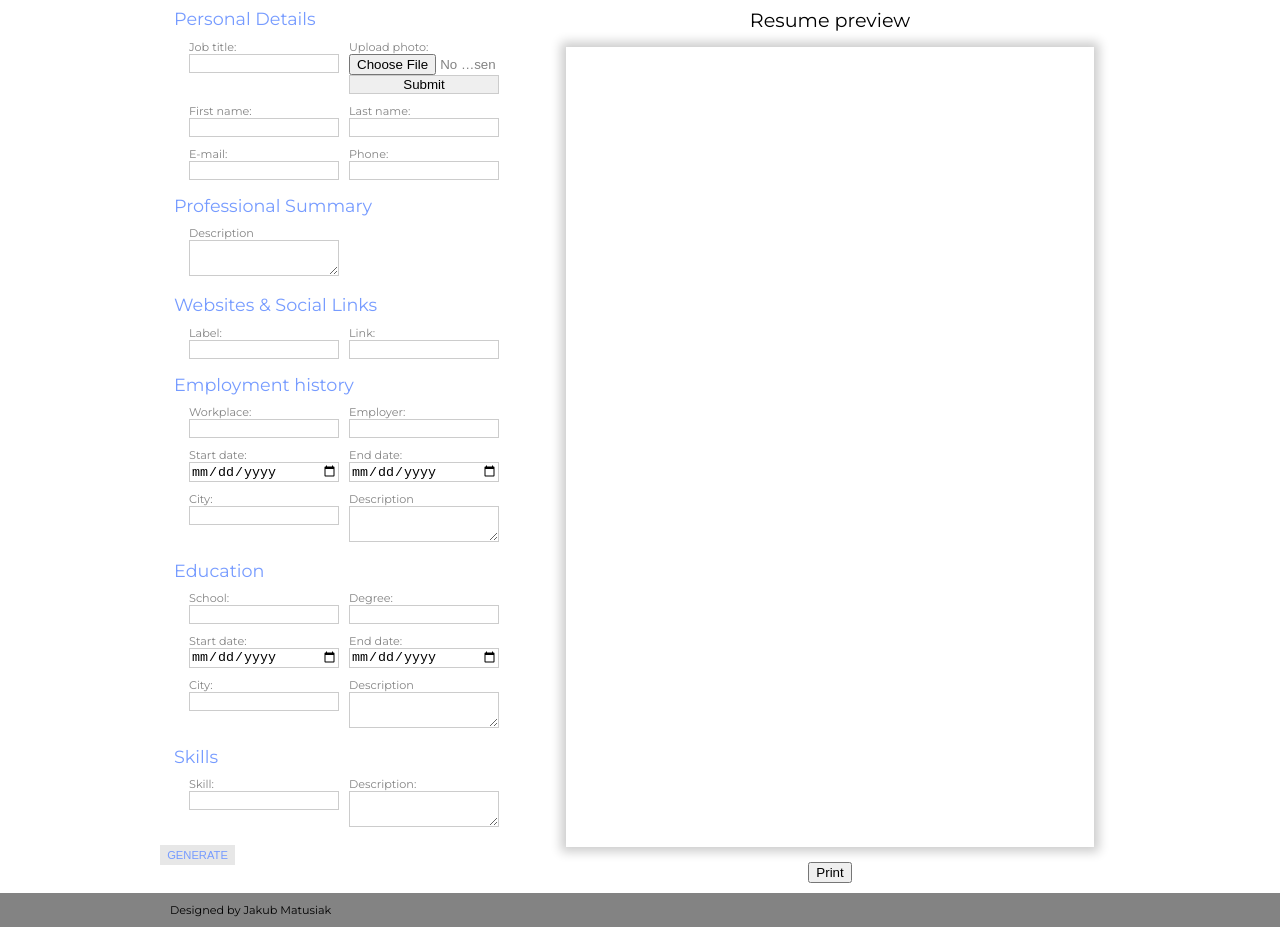
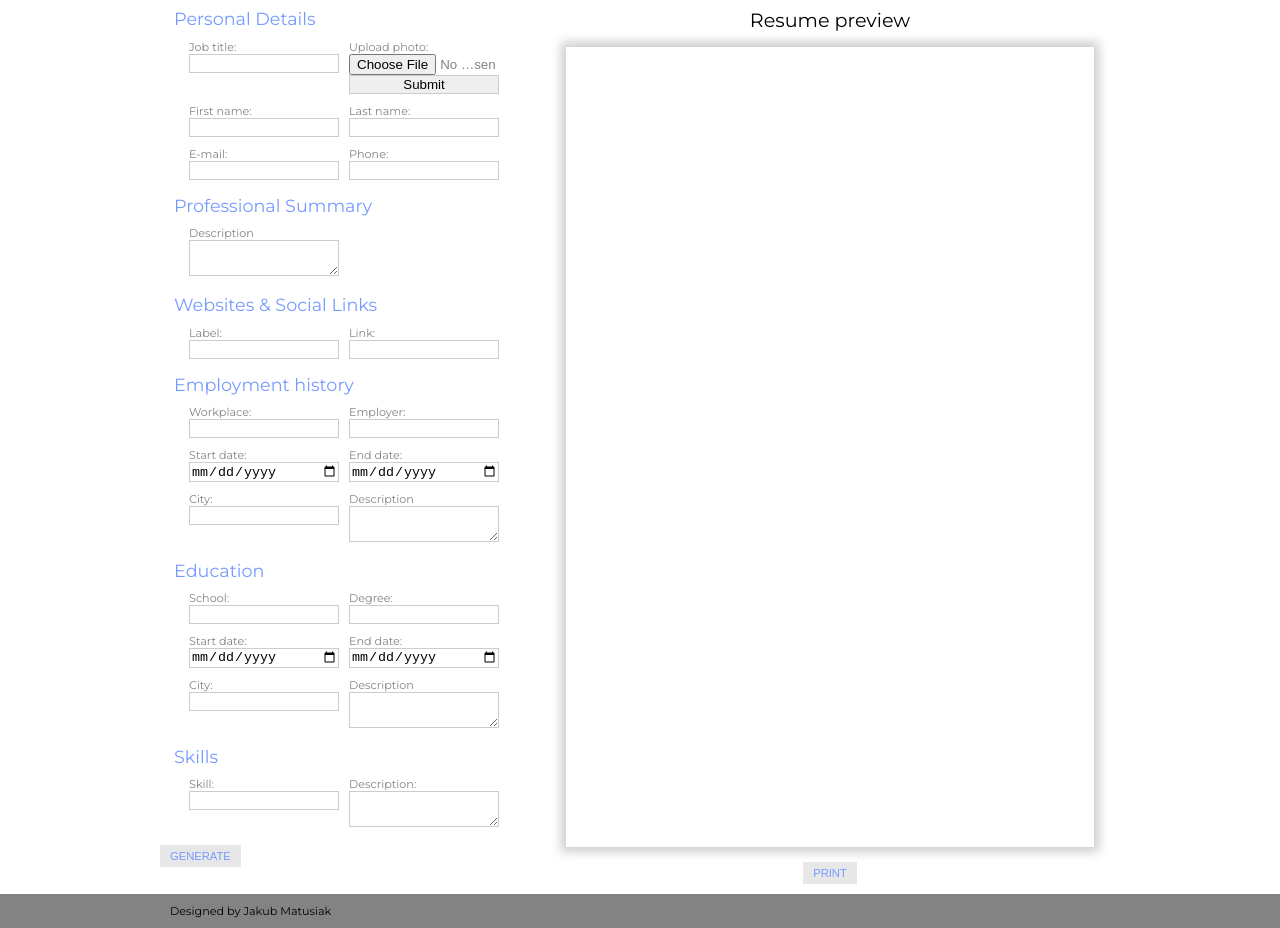
Before and after one commit to jakub-matusiak/resume-creator, a plain HTML site: page index.html in a window 1280 px wide. Shown: the part 71-999 px from the top of the page. Drawn offline with Linux system fonts and the light colour scheme.

Commit message:
Replaced button id by class and width by padding

```diff
--- a/main.css
+++ b/main.css
@@ -156,17 +156,15 @@ input, textarea {
     width: 60%;
 }
 
-#generate {
+.button {
     background: #e7e7e7;
     color: #769BFF;
     font-size: 0.7em;
     font-weight: 200;
     text-transform: uppercase;
     border: 0;
-    width: 75px;
-    height: 20px;
     margin: 0;
-    padding: 0;
+    padding: 5px 10px;
 }
 
 .page-footer {
```
